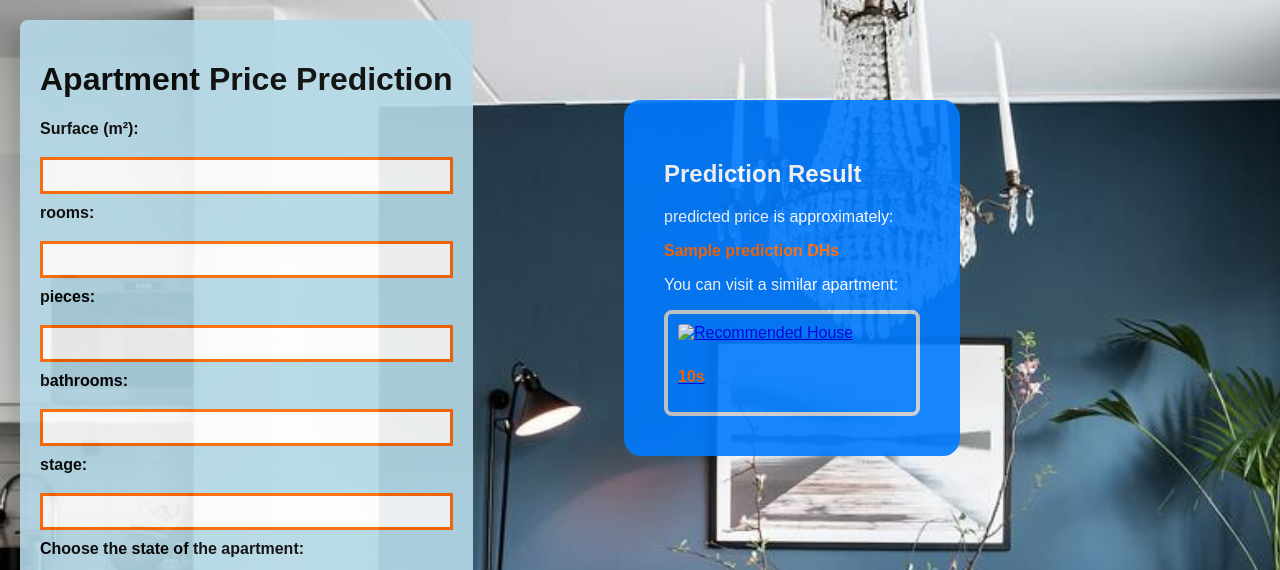
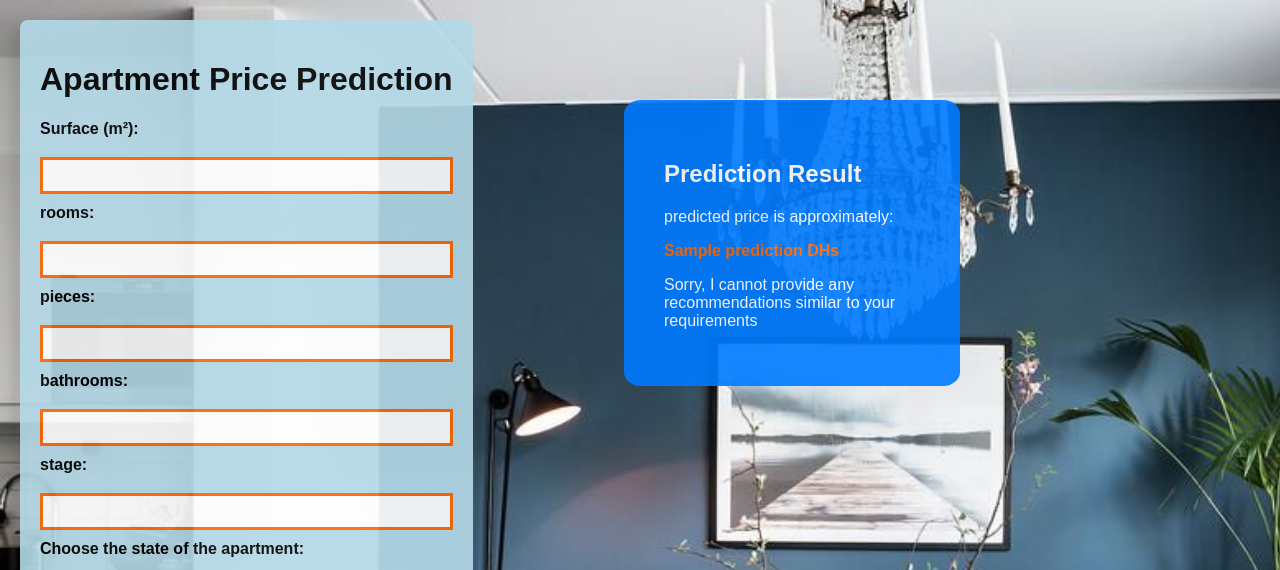
Before and after one commit to BenTouhami-MR/ApartementPricePredictionInMorocco, a Flask app: template webApplication/template/index.html in a window 1280 px wide. Shown: the top 570 px of the page. Run offline with Flask 3, Linux system fonts and the light colour scheme; the template is opened without the code that fills it: most values are stand-ins (such as "Sample title", 1, 10 or a date in 2020); parts of the project's set-up code (start-up, migrations or seed data) failed here and were passed over.

Commit message:
Optimization of the recommendation system

```diff
--- a/Scraper/ApartmentsScraper.py
+++ b/Scraper/ApartmentsScraper.py
@@ -44,10 +44,6 @@ for num_page in range(1,500):
 
 
 
-
-
-
-
     comp=1
     for card in cards:
         try:
@@ -56,6 +52,8 @@ for num_page in range(1,500):
         except:
             imagelink='https://www.mubawab-media.com/assets/common/no-photo/m/no-photo.jpg'
         imagesLinks.append(imagelink)
+
+
         try:
             print(str(comp)+"/"+str(len(cards))+"|"+str(num_page))
             comp+=1
--- a/processing/preprocessing.py
+++ b/processing/preprocessing.py
@@ -85,7 +85,7 @@ class Preprocessing:
 
     ## we gonna collect all categorical data in one variable called description to apply text_mining on this feature
 
-    def Feature_Engeneering(self,df):
+    def Feature_Engineering(self,df):
         numerica_cols =df.select_dtypes('float')
 
         df['Description'] = (df['etat'].fillna('') +" " +df['etage'].fillna('') +" "+
@@ -127,7 +127,7 @@ class Preprocessing:
         numerica_cols =df.select_dtypes('float')
 
         df = self.data_imputer(df)
-        df =self.Feature_Engeneering(df)
+        df =self.Feature_Engineering(df)
         df,vectorize= self.textMining(df,numerica_cols)
         X=df.drop('prix(DHs)',axis=1)
         y=df['prix(DHs)']
--- a/webApplication/app.py
+++ b/webApplication/app.py
@@ -33,7 +33,7 @@ appartements = pd.concat([data1, data2], axis=0, ignore_index=True)
 
 
 
-# Function to prepare data for prediction
+#------------------------- Function to prepare data for prediction
 def prepare_data_for_prediction(df):
     prediction=df
 
@@ -79,15 +79,8 @@ def prepare_data_for_prediction(df):
 
 
 
-#--Function to calculate similarity
-def calculate_similarity(df,to_predict):
-    df_test=df.copy()
-    similarities = cosine_similarity(df_test, to_predict)
-    df_test['similarity'] = similarities
-    index = df_test['similarity'].idxmax()
-    similar_apartment = appartements.loc[index]
 
-    return similar_apartment['lienImage'],similar_apartment['lienArticle'],similar_apartment['prix(DHs)']
+
 
 
 #--Flask route for the home page
@@ -109,7 +102,15 @@ def predict():
     data_dict['chambres']=int(data_dict['chambres'])
     data_dict['pieces']=int(data_dict['pieces'])
     data_dict['salles de bains']=int(data_dict['salles de bains'])
-    data_dict['etage']=data_dict['etage']+"etage"
+    data_dict['etage'] = data_dict['etage']+"etage"
+
+    print(data_dict['ville'])
+
+    # ----- return reqiured city
+    def getrequiredCity():
+          return  data_dict['ville'].lower()
+
+
 
     to_predict=pd.DataFrame.from_dict(data_dict, orient='index').T
 
@@ -119,10 +120,50 @@ def predict():
 
     to_predict['prix(DHs)']=predicted_price
 
-    # Print the result
-    similar_apartment_link,sim_artc,price = calculate_similarity(df, to_predict)
 
-    return render_template('index.html', Article_link=sim_artc, prediction=int(predicted_price[0]) ,price=price, similar_apartment_link=similar_apartment_link)
+    #--Function to calculate similarity
+
+    def calculate_similarity(df,to_predict):
+
+        city =getrequiredCity()
+        print(city)
+        df_test=df[df[city]!= 0]
+        similarities = cosine_similarity(df_test, to_predict)
+        df_test['similarity'] = similarities
+
+
+        index = df_test['similarity'].idxmax()
+        similar_apartment = appartements.loc[index]
+
+
+        for index in df_test['similarity'].sort_values(ascending=False).index[:2000]:
+
+            similar_apartment = appartements.loc[index]
+
+            predected_price = to_predict['prix(DHs)'].values[0]
+
+
+            print("=================="+ similar_apartment['prix(DHs)'])
+
+
+            recommanded_price = float(similar_apartment['prix(DHs)'].replace(' DH','').replace(' EUR',''))
+
+            price_difference = (abs(predected_price - recommanded_price))<150000
+
+
+
+            if price_difference:
+
+                return similar_apartment['lienImage'],similar_apartment['lienArticle'],similar_apartment['prix(DHs)'], price_difference
+                # print(f"you can visit recommended apartment from this link:\n{similare_att['prix(DHs)'].iloc[0]}")
+                # print("====================================================")
+                # break
+
+
+        # Print the result
+    similar_apartment_link,sim_artc,price,price_difference = calculate_similarity(df, to_predict)
+
+    return render_template('index.html', Article_link=sim_artc, prediction=int(predicted_price[0]) ,price=price, similar_apartment_link=similar_apartment_link,price_avialable = (price_difference) )
 
 if __name__ == '__main__':
     app.run(debug=True)
--- a/webApplication/static/style.css
+++ b/webApplication/static/style.css
@@ -47,7 +47,7 @@ select#generalFeatures {
     color:white
   }
  .container {
-    max-width: 600px;
+    max-width: 500px;
     margin:20px;
     background-color: #b4d9e7;
     padding: 20px;
--- a/webApplication/template/index.html
+++ b/webApplication/template/index.html
@@ -7,10 +7,9 @@
     <title>Apartment Price Prediction</title>
 </head>
 <body>
-    <nav>
 
-    </nav>
     <div class="work">
+
         <div class="container">
             <h1>Apartment Price Prediction</h1>
             <form action="/predict" method="post">
@@ -58,7 +57,6 @@
                     <option value="Marrakech">Marrakech</option>
                     <option value="Tanger">Tanger</option>
                     <option value="Casablanca">Casablanca</option>
-                    <option value="Al Hoceima">Al Hoceima</option>
                     <option value="Agadir">Agadir</option>
                     <option value="Ahfir">Ahfir</option>
                     <option value="Oujda">Oujda</option>
@@ -100,19 +98,23 @@
    <div class="result-card">
        <h2>Prediction Result</h2>
        <p>predicted price is approximately: <b><p style="color: #ff6600;">{{ prediction }} DHs</p></b></p>
+
+       {% if price_avialable %}
        <p>You can visit a similar apartment:</p>
-
        <a href="{{Article_link}}">
            <div class="recommendation-card">
                <img src="{{similar_apartment_link}}" alt="Recommended House" class='img'>
                <p style="color:#ff6600"><b>{{price}}s</b></p>
            </div>
        </a>
+       {% else %}
+        <p> Sorry, I cannot provide any recommendations similar to your requirements </p>
+    {% endif %}
 
    </div>
+    </div>
+
 </div>
-
-
 {% endif %}
 
             <script>
```
Also changed, not shown: 4 other files.
